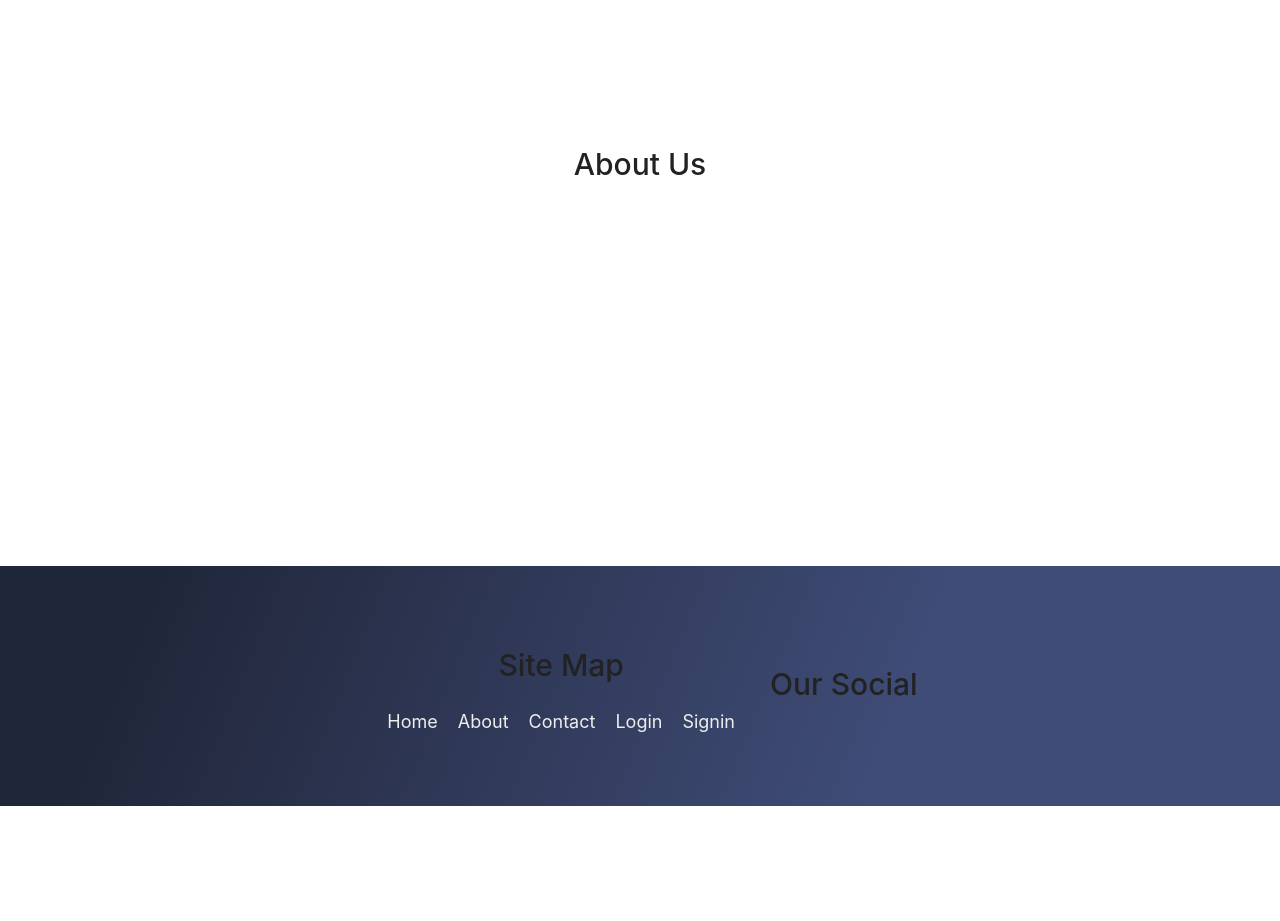
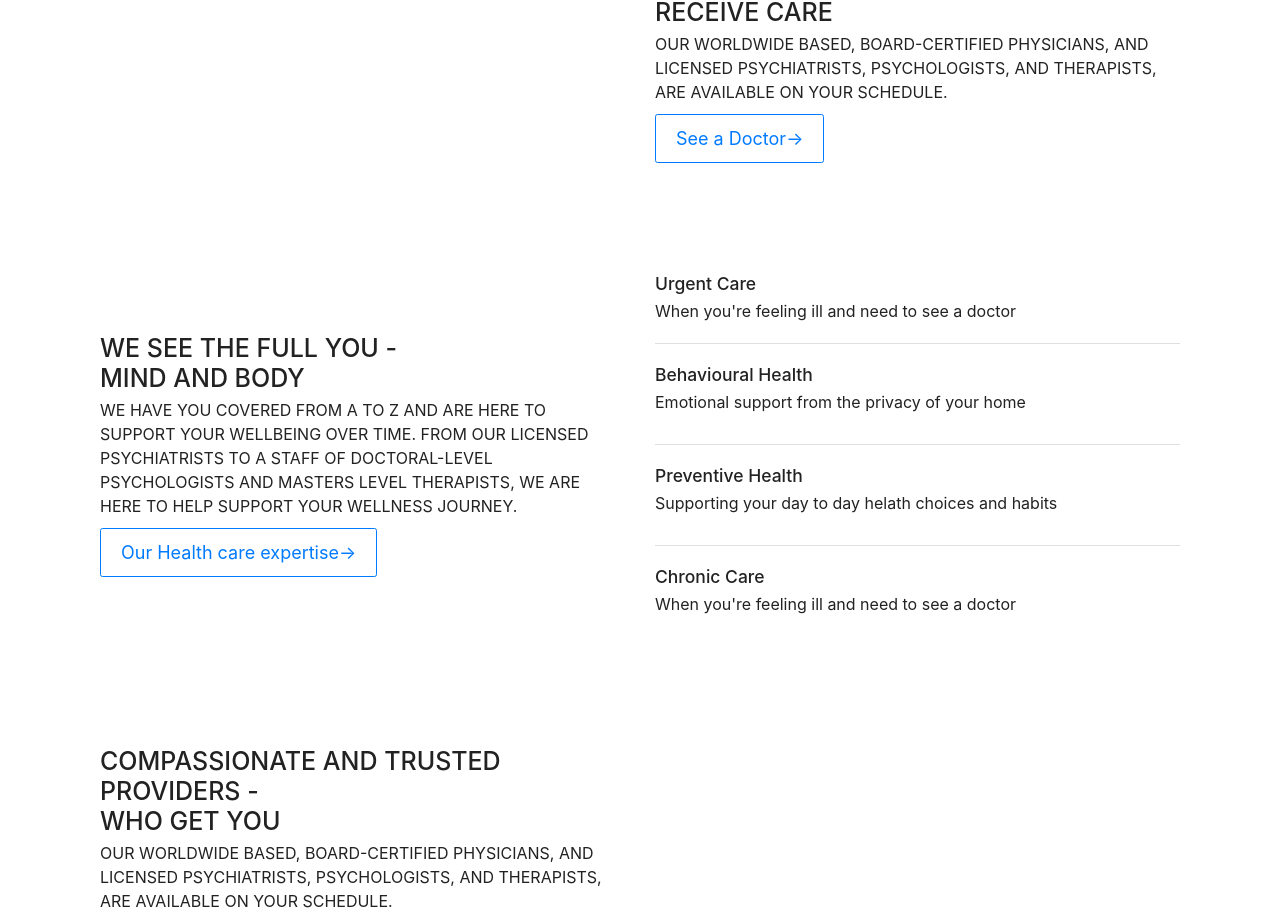
Before and after one commit to BuildForSDGCohort2/Team-204-Group-A, a React (Create React App) app: page / in a window 1280 px wide. Shown: the part 1034-1955 px from the top of the page. Before the commit the page ends 1840 px from the top, so only its background shows below. Built offline with nearby package versions, Linux system fonts and the light colour scheme.

Commit message:
feat:about section

```diff
--- /dev/null
+++ b/src/Main/components/SideBar.js
@@ -0,0 +1,46 @@
+import React from "react";
+import { Link } from "react-router-dom";
+
+const SideBar = (props) => {
+  return (
+    <aside className="dashboard__sidebar">
+      <ul className="dashboard__list">
+        <li className="dashboard__item">
+          <Link className="dashboard__link" to="/dashboard/overview">
+            Overview
+          </Link>
+        </li>
+        <li className="dashboard__item">
+          <Link className="dashboard__link" to="/dashboard/appointments">
+            My Appointments
+          </Link>
+        </li>
+        <li className="dashboard__item">
+          <Link className="dashboard__link" to="/dashboard/providers">
+            My Providers
+          </Link>
+        </li>
+        <li className="dashboard__item">
+          <Link className="dashboard__link" to="/dashboard/facilities">
+            Facilities
+          </Link>
+        </li>
+        <li className="dashboard__item">
+          <Link className="dashboard__link" to="/dashboard/pharmacies">
+            Pharmacies
+          </Link>
+        </li>
+        <li className="dashboard__item">
+          <Link className="dashboard__link" to="/dashboard/myHealth">
+            My Health
+          </Link>
+        </li>
+      </ul>
+      <div className="dashboard__copy">
+        <p>&copy; PrescribeMe 2020</p>
+      </div>
+    </aside>
+  );
+};
+
+export default SideBar;
--- a/src/containers/About.js
+++ b/src/containers/About.js
@@ -3,6 +3,7 @@ import Container from "react-bootstrap/Container";
 import Row from "react-bootstrap/Row";
 import Col from "react-bootstrap/Col";
 import Heading from "../components/Heading";
+import { Button, ListGroup } from "react-bootstrap";
 class About extends Component {
   render() {
     return (
@@ -11,6 +12,116 @@ class About extends Component {
           <Heading heading={"About Us"} />
           <Row>
             <Col></Col>
+            <Col className="text-uppercase bold" sm={12} md={6}>
+              <div>
+                <h1>
+                  Rethinking the way you - <br /> receive care
+                </h1>
+              </div>
+              <div>
+                <p>
+                  Our worldwide based, board-certified physicians, and licensed
+                  psychiatrists, psychologists, and therapists, are available on
+                  your schedule.
+                </p>
+              </div>
+              <div>
+                <Button
+                  style={{
+                    padding: "1rem 2rem",
+                    fontSize: "1.8rem",
+                    display: "flex",
+                    alignItems: "center",
+                  }}
+                  variant="outline-primary"
+                >
+                  See a Doctor <span> &rarr;</span>
+                </Button>
+              </div>
+            </Col>
+          </Row>
+          <Row>
+            <Col
+              className="text-uppercase bold d-flex justify-content-center flex-column"
+              sm={12}
+              md={6}
+            >
+              <div>
+                <h1>
+                  We see the full you - <br /> mind and body
+                </h1>
+              </div>
+              <div>
+                <p>
+                  We have you covered from A to Z and are here to support your
+                  wellbeing over time. From our licensed psychiatrists to a
+                  staff of doctoral-level psychologists and masters level
+                  therapists, we are here to help support your wellness journey.
+                </p>
+              </div>
+              <div>
+                <Button
+                  style={{
+                    padding: "1rem 2rem",
+                    fontSize: "1.8rem",
+                    display: "flex",
+                    alignItems: "center",
+                  }}
+                  variant="outline-primary"
+                >
+                  Our Health care expertise<span> &rarr;</span>
+                </Button>
+              </div>
+            </Col>
+            <Col>
+              <ListGroup variant="flush" style={{ padding: "2rem 0" }}>
+                <ListGroup.Item style={{ padding: "1rem 0" }}>
+                  <h3>Urgent Care</h3>
+                  <p>When you're feeling ill and need to see a doctor</p>
+                </ListGroup.Item>
+                <ListGroup.Item style={{ padding: "2rem 0" }}>
+                  <h3>Behavioural Health</h3>
+                  <p>Emotional support from the privacy of your home</p>
+                </ListGroup.Item>
+                <ListGroup.Item style={{ padding: "2rem 0" }}>
+                  <h3>Preventive Health</h3>
+                  <p>Supporting your day to day helath choices and habits</p>
+                </ListGroup.Item>
+                <ListGroup.Item style={{ padding: "2rem 0" }}>
+                  <h3>Chronic Care</h3>
+                  <p>When you're feeling ill and need to see a doctor</p>
+                </ListGroup.Item>
+              </ListGroup>
+            </Col>
+          </Row>
+          <Row>
+            <Col className="text-uppercase bold" sm={12} md={6}>
+              <div>
+                <h1>
+                  Compassionate and trusted providers - <br /> who get you
+                </h1>
+              </div>
+              <div>
+                <p>
+                  Our worldwide based, board-certified physicians, and licensed
+                  psychiatrists, psychologists, and therapists, are available on
+                  your schedule.
+                </p>
+              </div>
+              <div>
+                <Button
+                  style={{
+                    padding: "1rem 2rem",
+                    fontSize: "1.8rem",
+                    display: "flex",
+                    alignItems: "center",
+                  }}
+                  variant="outline-primary"
+                >
+                  See a Doctor <span> &rarr;</span>
+                </Button>
+              </div>
+            </Col>
             <Col></Col>
           </Row>
         </Container>
--- a/src/containers/Header.js
+++ b/src/containers/Header.js
@@ -7,6 +7,7 @@ import Tabbs from "../components/Tabs";
 import { formSubmitHandler, formChangeHandler } from "../utility/Utility";
 import * as actions from "../store/actions/export";
 import { connect } from "react-redux";
+import { Container, Row } from "react-bootstrap";
 
 class Header extends Component {
   state = {
@@ -49,7 +50,11 @@ class Header extends Component {
   render() {
     return (
       <section id="home" className="header">
+        <Container>
+          <Row>
             <Nav links={this.state.links} />
+          </Row>
+          <Row>
             <div className="header__content">
               <div className="header__left">
                 <Card />
@@ -65,6 +70,8 @@ class Header extends Component {
                 />
               </div>
             </div>
+          </Row>
+        </Container>
       </section>
     );
   }
--- a/src/sass/_dashboard.scss
+++ b/src/sass/_dashboard.scss
@@ -35,6 +35,10 @@
     margin-right: 4rem;
     @include flex-props;
     cursor: pointer;
+
+    @include respond(tab-port) {
+      display: none;
+    }
   }
   &__account {
     z-index: 1000;
@@ -65,6 +69,23 @@
       color: $color-light;
     }
   }
+  &__sidebar {
+    position: absolute;
+    bottom: 0;
+    left: 0;
+    width: 60%;
+    transition: all 0.2s;
+    z-index: 500;
+    background-image: linear-gradient(
+      112.1deg,
+      rgba(32, 38, 57, 1) 11.4%,
+      rgba(63, 76, 119, 1) 70.2%
+    );
+    background-size: cover;
+    background-position: center;
+    height: 91vh;
+    overflow-y: scroll;
+  }
 
   &__bottom {
     display: flex;
@@ -83,12 +104,25 @@
       );
       background-size: cover;
       background-position: center;
+
+      @include respond(tab-port) {
+        display: none;
+        position: absolute;
+        bottom: 0;
+        left: 0;
+        width: 60%;
+        transform: translateX(-100%);
+      }
     }
     &--right {
       position: relative;
       background-color: #eee;
       height: 90vh;
       width: 80%;
+
+      @include respond(tab-port) {
+        width: 100%;
+      }
     }
   }
   &__list {
@@ -97,6 +131,10 @@
     width: 100%;
     margin-top: 5rem;
     flex-direction: column;
+
+    @include respond(tab-port) {
+      margin-top: 2rem;
+    }
   }
   &__item {
     width: 100%;
@@ -138,3 +176,8 @@
     }
   }
 }
+
+.row {
+  margin: 2rem 0;
+  padding: 2rem 0;
+}
--- a/src/store/actions/actionTypes.js
+++ b/src/store/actions/actionTypes.js
@@ -15,3 +15,4 @@ export const SIGNIN_PROVIDER = "SIGNIN_PROVIDER";
 export const GET_AUTH_DATA = "GET_AUTH_DATA";
 
 export const ONCLICKACCOUNTMENU = "ONCLICKACCOUNTMENU";
+export const TOGGLESIDEBARMENU = "TOGGLESIDEBARMENU";
--- a/src/store/actions/dashboard.js
+++ b/src/store/actions/dashboard.js
@@ -4,3 +4,8 @@ export const showUserMenu = (menuState) => ({
   type: actions.ONCLICKACCOUNTMENU,
   menuState: menuState,
 });
+
+export const toggleSidebar = (sidebarState) => ({
+  type: actions.TOGGLESIDEBARMENU,
+  sidebarState: sidebarState,
+});
--- a/src/store/actions/export.js
+++ b/src/store/actions/export.js
@@ -10,4 +10,4 @@ export {
 
 export { handleLogin, handleSignUp } from "./landing";
 
-export { showUserMenu } from "./dashboard";
+export { showUserMenu, toggleSidebar } from "./dashboard";
--- a/src/store/reducer/dashboard.js
+++ b/src/store/reducer/dashboard.js
@@ -3,15 +3,22 @@ import * as actions from "../actions/actionTypes";
 
 const initialState = {
   showAccountMenu: false,
+  showSidebar: false,
 };
 
 const onClickAccountMenu = (state, action) =>
   updateObject(state, { showAccountMenu: !action.menuState });
 
+const toggleSidebar = (state, action) =>
+  updateObject(state, { showSidebar: !action.sidebarState });
+
 const reducer = (state = initialState, action) => {
   switch (action.type) {
     case actions.ONCLICKACCOUNTMENU:
       return onClickAccountMenu(state, action);
+
+    case actions.TOGGLESIDEBARMENU:
+      return toggleSidebar(state, action);
 
     default:
       return state;
```
Also changed, not shown: src/pages/Main.js (+17 -2 lines). Lines whose indentation alone changed are shown as unchanged.
